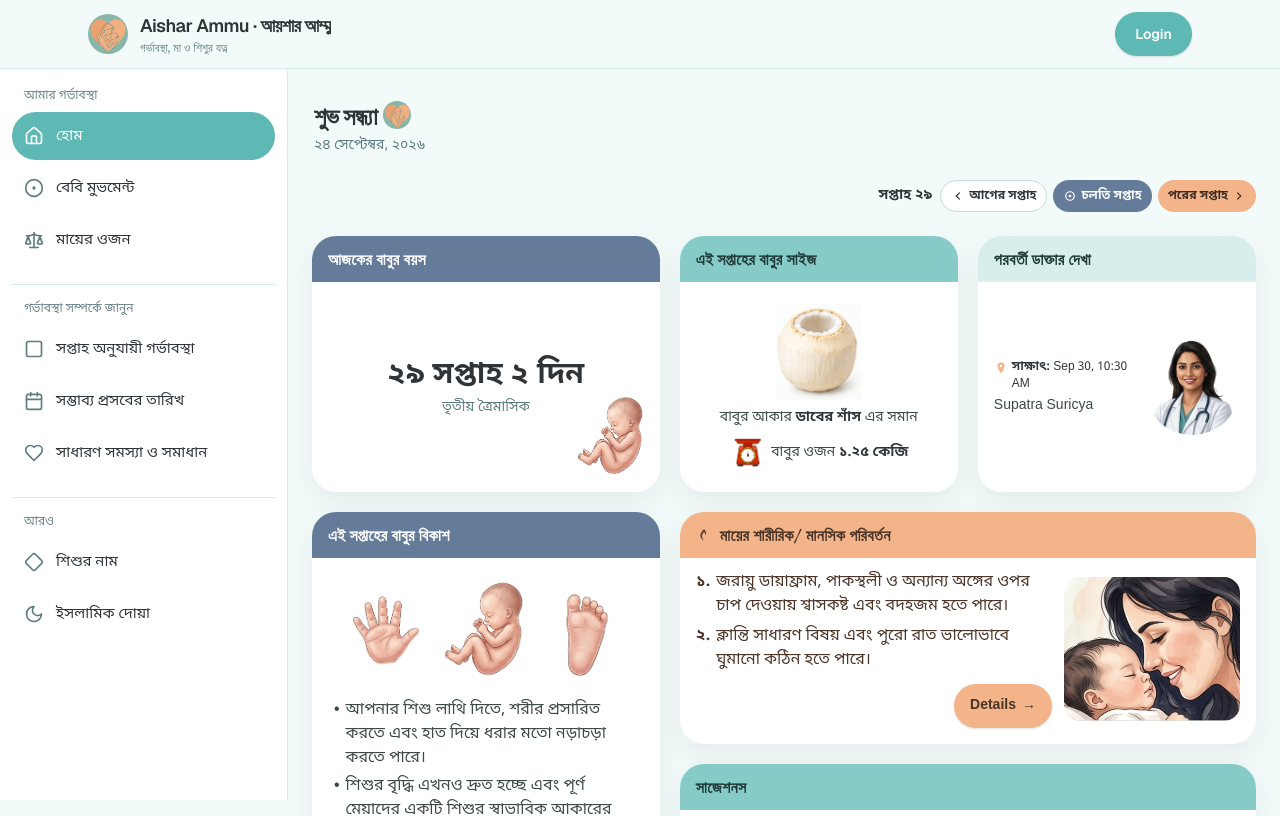
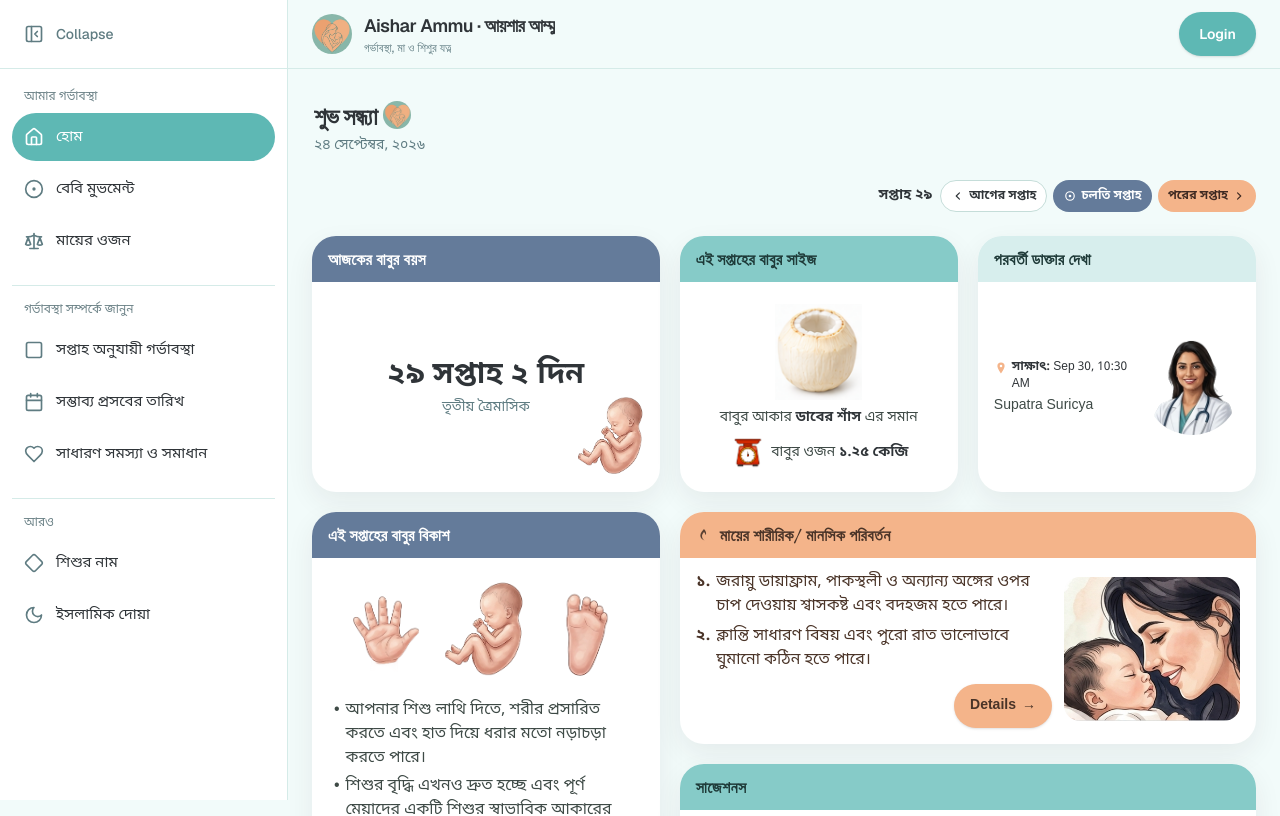
Before and after one commit to mdistiakahmed/aishar-ammu, a Next.js app: page / in a window 1280 px wide. Shown: the top 816 px of the page. Built offline with nearby package versions, Linux system fonts and the light colour scheme.

Commit message:
Add collapsible sidebar for desktop

```diff
--- a/app/globals.css
+++ b/app/globals.css
@@ -26,6 +26,14 @@
 
 html {
   scroll-behavior: smooth;
+}
+
+:root {
+  --sidebar-offset: 18rem;
+}
+
+[data-sidebar="collapsed"] {
+  --sidebar-offset: 4.5rem;
 }
 
 body {
--- a/components/Sidebar.tsx
+++ b/components/Sidebar.tsx
@@ -11,6 +11,8 @@ import {
   LuHeart,
   LuHouse,
   LuMoon,
+  LuPanelLeftClose,
+  LuPanelLeftOpen,
   LuScale,
   LuSquare,
   LuX,
@@ -50,10 +52,14 @@ function isCurrent(pathname: string, href: string) {
 
 export function Sidebar({
   open,
+  collapsed,
   onClose,
+  onToggleCollapsed,
 }: {
   open: boolean;
+  collapsed: boolean;
   onClose: () => void;
+  onToggleCollapsed: () => void;
 }) {
   const pathname = usePathname();
 
@@ -76,7 +82,7 @@ export function Sidebar({
       ) : null}
 
       <aside
-        className={`fixed inset-y-0 left-0 z-50 flex w-[min(20rem,88vw)] flex-col border-r border-[#d5ebe8] bg-white shadow-xl transition-transform duration-200 lg:top-[4.25rem] lg:z-30 lg:h-[calc(100vh-4.25rem)] lg:w-72 lg:translate-x-0 lg:shadow-none ${
+        className={`fixed inset-y-0 left-0 z-50 flex w-[min(20rem,88vw)] flex-col border-r border-[#d5ebe8] bg-white shadow-xl transition-[transform,width] duration-200 ease-out lg:z-30 lg:w-(--sidebar-offset) lg:translate-x-0 lg:overflow-hidden lg:shadow-none ${
           open ? "translate-x-0" : "-translate-x-full lg:translate-x-0"
         }`}
       >
@@ -94,11 +100,39 @@ export function Sidebar({
           </button>
         </div>
 
-        <div className="sidebar-scroll min-w-0 flex-1 overflow-y-auto overflow-x-hidden px-3 py-5">
+        <div className="hidden shrink-0 border-b border-[#d5ebe8] p-3 lg:block">
+          <button
+            type="button"
+            onClick={onToggleCollapsed}
+            aria-expanded={!collapsed}
+            aria-label={collapsed ? "Expand sidebar" : "Collapse sidebar"}
+            title={collapsed ? "Expand sidebar" : "Collapse sidebar"}
+            className={`flex h-11 items-center rounded-full text-sm font-medium text-[#5f7c82] hover:bg-[#e7f6f5] hover:text-ink ${
+              collapsed ? "mx-auto w-11 justify-center" : "w-full gap-3 px-3"
+            }`}
+          >
+            {collapsed ? (
+              <LuPanelLeftOpen className="h-5 w-5" aria-hidden="true" />
+            ) : (
+              <>
+                <LuPanelLeftClose className="h-5 w-5 shrink-0" aria-hidden="true" />
+                <span>Collapse</span>
+              </>
+            )}
+          </button>
+        </div>
+
+        <div
+          className={`sidebar-scroll min-h-0 min-w-0 flex-1 overflow-y-auto overflow-x-hidden py-5 ${
+            collapsed ? "px-3 lg:px-2" : "px-3"
+          }`}
+        >
           <nav className="space-y-5">
             {groups.map((group, index) => (
               <div key={group.title} className={index > 0 ? "border-t border-[#d5ebe8] pt-4" : ""}>
-                <p className="font-bn px-3 text-xs text-[#6d8388]">{group.title}</p>
+                <p className={`font-bn px-3 text-xs text-[#6d8388] ${collapsed ? "lg:sr-only" : ""}`}>
+                  {group.title}
+                </p>
                 <ul className="mt-2 space-y-1">
                   {group.items.map((item) => {
                     const Icon = item.icon;
@@ -108,8 +142,11 @@ export function Sidebar({
                         <Link
                           href={item.href}
                           onClick={onClose}
+                          title={collapsed ? item.label : undefined}
                           aria-current={current ? "page" : undefined}
                           className={`font-bn flex min-h-12 items-center gap-3 rounded-full px-3 text-[15px] font-medium leading-snug ${
+                            collapsed ? "lg:mx-auto lg:w-12 lg:justify-center lg:gap-0 lg:px-0" : ""
+                          } ${
                             current
                               ? "bg-lagoon text-white"
                               : "text-ink hover:bg-[#e7f6f5]"
@@ -119,7 +156,7 @@ export function Sidebar({
                             className={`h-5 w-5 shrink-0 ${current ? "text-white" : "text-[#5f7c82]"}`}
                             aria-hidden="true"
                           />
-                          {item.label}
+                          <span className={collapsed ? "lg:sr-only" : undefined}>{item.label}</span>
                         </Link>
                       </li>
                     );
--- a/components/Topbar.tsx
+++ b/components/Topbar.tsx
@@ -15,8 +15,8 @@ export function Topbar({
   onLogout: () => void;
 }) {
   return (
-    <header className="sticky top-0 z-40 border-b border-[#d5ebe8] bg-petal/90 backdrop-blur-md">
-      <div className="mx-auto flex h-16 max-w-6xl items-center gap-3 px-4 sm:h-[4.25rem] sm:px-6">
+    <header className="sticky top-0 z-40 border-b border-[#d5ebe8] bg-petal/90 backdrop-blur-md transition-[margin-left] duration-200 ease-out lg:static lg:ml-(--sidebar-offset)">
+      <div className="mx-auto flex h-16 max-w-6xl items-center gap-3 px-4 sm:h-[4.25rem] sm:px-6 lg:max-w-none">
         <button
           type="button"
           className="inline-flex h-11 w-11 items-center justify-center rounded-2xl border border-[#d5ebe8] bg-white text-ink shadow-sm lg:hidden"
--- a/components/app-shell.tsx
+++ b/components/app-shell.tsx
@@ -1,22 +1,46 @@
 "use client";
 
-import { useState } from "react";
+import { useLayoutEffect, useState } from "react";
 import { useAuth } from "@/components/auth/AuthProvider";
 import { Sidebar } from "@/components/Sidebar";
 import { Footer } from "@/components/Footer";
 import { Topbar } from "@/components/Topbar";
 
+const SIDEBAR_KEY = "aa-sidebar-collapsed";
+
 export function AppShell({ children }: { children: React.ReactNode }) {
   const { user, logout } = useAuth();
   const [open, setOpen] = useState(false);
+  const [collapsed, setCollapsed] = useState(false);
+
+  useLayoutEffect(() => {
+    setCollapsed(window.localStorage.getItem(SIDEBAR_KEY) === "1");
+  }, []);
+
+  function toggleCollapsed() {
+    setCollapsed((current) => {
+      const next = !current;
+      window.localStorage.setItem(SIDEBAR_KEY, next ? "1" : "0");
+      return next;
+    });
+  }
 
   return (
-    <div className="min-h-full bg-petal text-ink">
+    <div className="min-h-full bg-petal text-ink" data-sidebar={collapsed ? "collapsed" : "open"}>
       <Topbar user={user} onOpenMenu={() => setOpen(true)} onLogout={() => void logout()} />
-      <Sidebar open={open} onClose={() => setOpen(false)} />
+      <Sidebar
+        open={open}
+        collapsed={collapsed}
+        onClose={() => setOpen(false)}
+        onToggleCollapsed={toggleCollapsed}
+      />
 
-      <div className="flex min-h-[calc(100vh-4.25rem)] flex-col lg:pl-72">
-        <main className="mx-auto w-full max-w-5xl flex-1 px-4 py-6 sm:px-6 sm:py-8">
+      <div className="flex min-h-[calc(100vh-4.25rem)] flex-col transition-[padding-left] duration-200 ease-out lg:pl-(--sidebar-offset)">
+        <main
+          className={`mx-auto w-full flex-1 px-4 py-6 sm:px-6 sm:py-8 ${
+            collapsed ? "max-w-5xl lg:max-w-7xl" : "max-w-5xl"
+          }`}
+        >
           {children}
         </main>
         <Footer />
```
